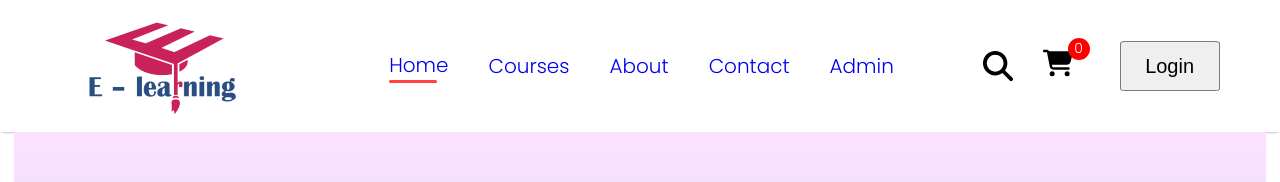
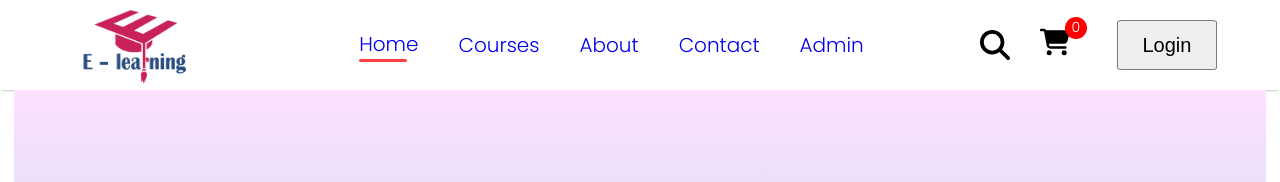
Before and after one commit to MRameshNaik/E-Learning-Website, a React (Create React App) app in the folder Frontend/my-app/: page / in a window 1280 px wide. Shown: the top 182 px of the page. Built offline with nearby package versions, Linux system fonts and the light colour scheme.

Commit message:
Small Changes applied

```diff
--- a/Frontend/my-app/src/components/Navbar/Navbar.css
+++ b/Frontend/my-app/src/components/Navbar/Navbar.css
@@ -1,7 +1,7 @@
 .navbar{
     display: flex;
     justify-content: space-around;
-    padding:16px ;
+    padding:5px;
     box-shadow: 0 1px 3px -2px black;
 }
 .nav-logo{
@@ -16,8 +16,8 @@
     font-weight: 600;
 }
 .nav-logo img{
-    height: 100px;
-    width: 200px;
+    height: 80px;
+    width: 140px;
     border-radius: 50%;
 }
 .nav-menu{
```
Also changed, not shown: 1 other file (tests, documents, lock files or other folders).
